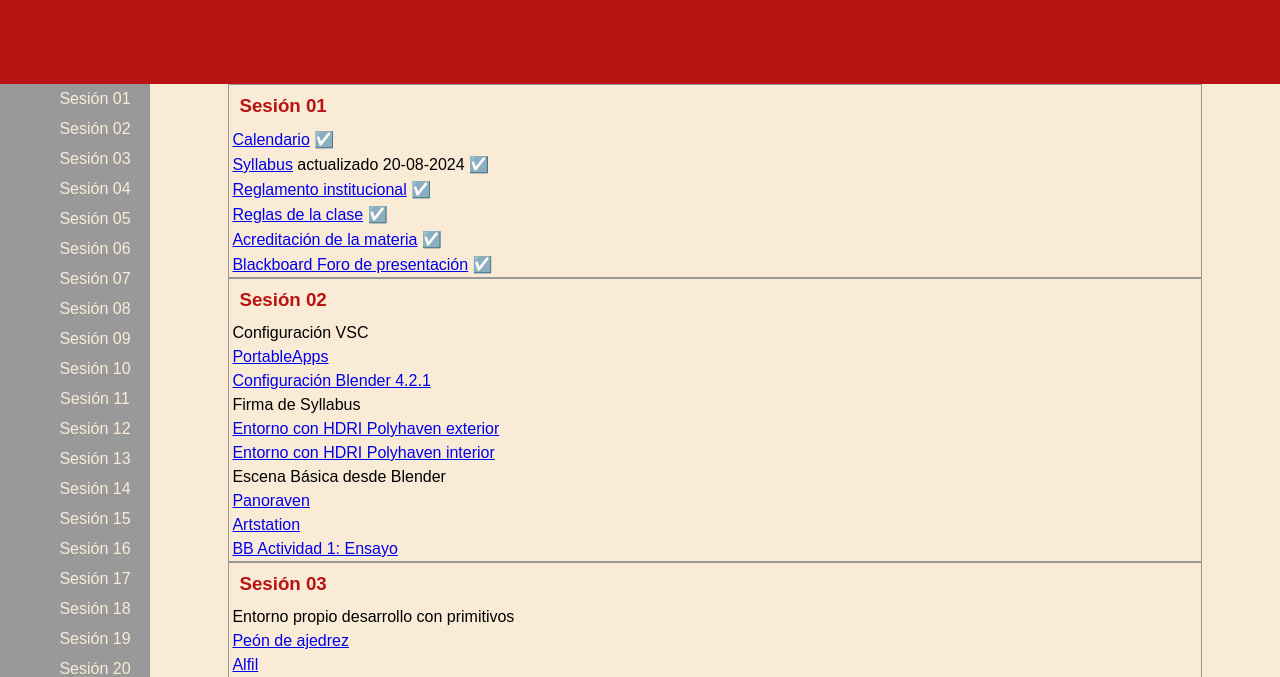
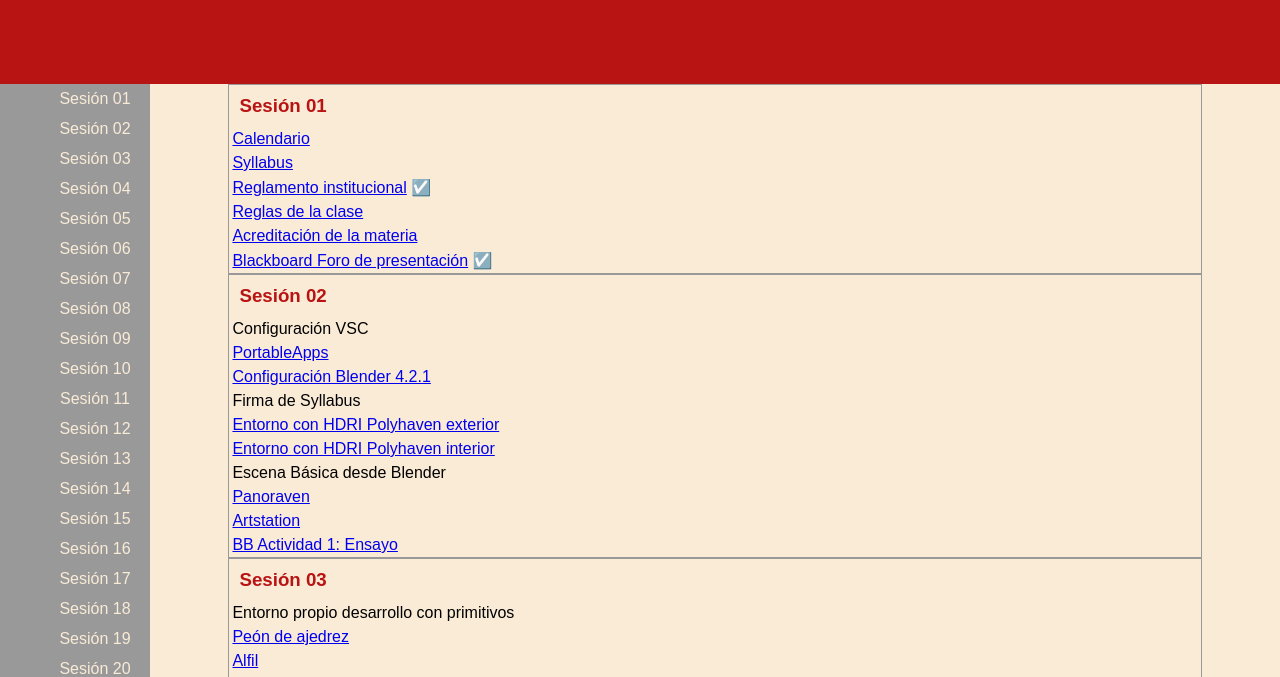
Before and after one commit to beztao01/entornos, a plain HTML site: page index.html in a window 1280 px wide. Shown: the part 116-793 px from the top of the page. Drawn offline with Linux system fonts and the light colour scheme.

Commit message:
sesion 10

```diff
--- a/index.html
+++ b/index.html
@@ -43,11 +43,11 @@
                 <section>
                     <h3>Sesión 01</h3>
                     <ul>
-                        <li><a href="./assets/Calendario2024-02.png" target="_blank" rel="noopener noreferrer">Calendario</a> ☑️</li>
-                        <li><a href="./assets/Syllabus.pdf" target="_blank" rel="noopener noreferrer">Syllabus</a> actualizado 20-08-2024 ☑️</li>
+                        <li><a href="./assets/Calendario2024-02.png" target="_blank" rel="noopener noreferrer">Calendario</a></li>
+                        <li><a href="./assets/Syllabus.pdf" target="_blank" rel="noopener noreferrer">Syllabus</a> </li>
                         <li><a href="https://uvm.mx/storage/app/uploads/public/607/0fe/9b5/6070fe9b51884976085516.pdf" target="_blank" rel="noopener noreferrer">Reglamento institucional</a> ☑️</li>
-                        <li><a href="./assets/reveal/index.html" target="_blank" rel="noopener noreferrer" >Reglas de la clase</a> ☑️ </li>
-                        <li><a href="./assets/acreditacion/index.html" target="_blank" rel="noopener noreferrer"> Acreditación de la materia</a> ☑️</li>
+                        <li><a href="./assets/reveal/index.html" target="_blank" rel="noopener noreferrer" >Reglas de la clase</a></li>
+                        <li><a href="./assets/acreditacion/index.html" target="_blank" rel="noopener noreferrer"> Acreditación de la materia</a></li>
 
                         <li><a href="https://uvmonline.blackboard.com/webapps/login/" target="_blank" rel="noopener noreferrer">Blackboard Foro de presentación</a> ☑️</li>
                     </ul>
@@ -146,6 +146,7 @@
                 <section>
                     <h3>Sesión 10</h3>
                     <ul>
+                        <li>Dibujo de personajes de liga de leyendas sesión 02 </li>
                         <li><a href="https://uvmonline.blackboard.com/webapps/login/">Blackboard Actividad 6</a></li>
                     </ul>
                 </section>
```
